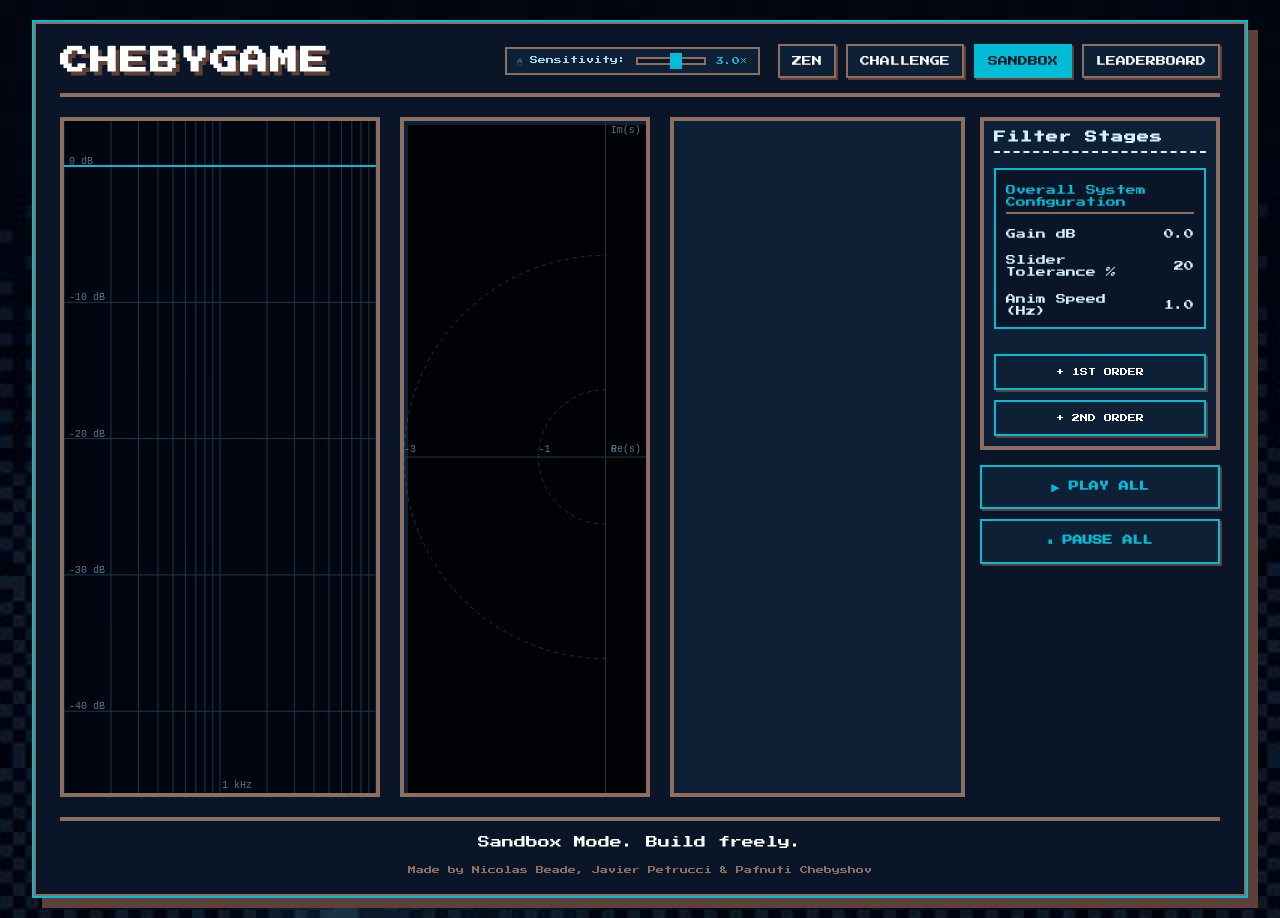
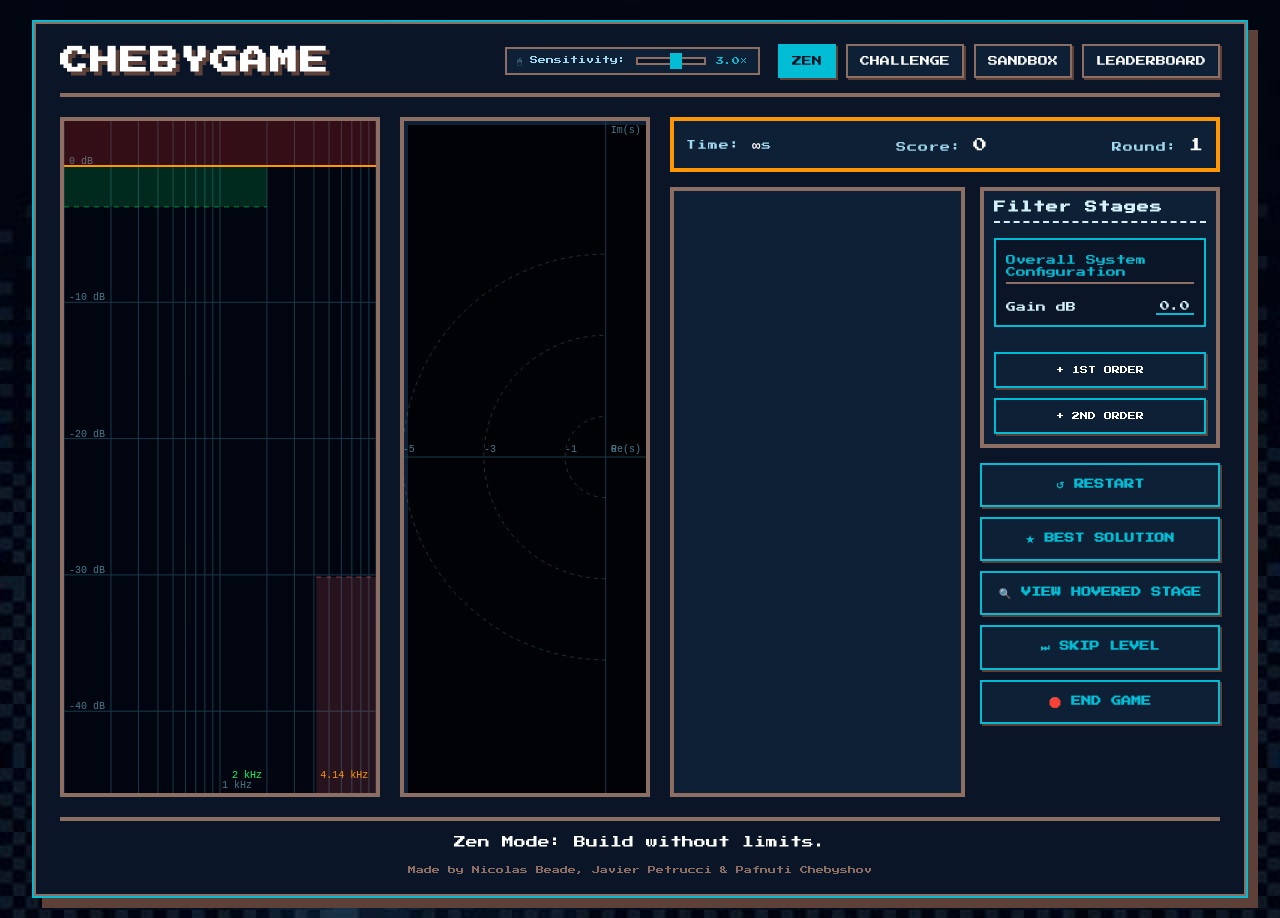
Before and after one commit to NicoBeade/chebygame, a plain HTML site: page index.html in a window 1280 px wide. Drawn offline with Linux system fonts and the light colour scheme.

Commit message:
Set Zen mode as the default landing view. Wire PZMap manager to accept live game constraints so it can auto-scale the s-plane grid up to the exact stop-band frequency. Expand rendering of reference semi-circles to 1kHz, 3kHz, 5kHz, and 10kHz radii.

```diff
--- a/index.html
+++ b/index.html
@@ -5,7 +5,7 @@
     <meta charset="UTF-8">
     <meta name="viewport" content="width=device-width, initial-scale=1.0">
     <title>ChebyGame - Retro Filter Design</title>
-    <link rel="stylesheet" href="css/style.css?v=27">
+    <link rel="stylesheet" href="css/style.css?v=28">
 </head>
 
 <body>
@@ -19,9 +19,9 @@
                     <span id="sensitivity-value">3.0×</span>
                 </div>
                 <div id="mode-selector">
-                    <button id="btn-zen">Zen</button>
+                    <button id="btn-zen" class="active">Zen</button>
                     <button id="btn-challenge">Challenge</button>
-                    <button id="btn-sandbox" class="active">Sandbox</button>
+                    <button id="btn-sandbox">Sandbox</button>
                     <button id="btn-leaderboard">Leaderboard</button>
                 </div>
             </div>
--- a/js/main.js
+++ b/js/main.js
@@ -31,7 +31,6 @@ document.addEventListener('DOMContentLoaded', () => {
 
     requestAnimationFrame(loop);
 
-    // Welcome message
-    document.getElementById('message-area').textContent =
-        'Sandbox Mode. Build freely.';
+    // Default to Zen mode
+    ui.setMode('zen');
 });
--- a/js/ui.js
+++ b/js/ui.js
@@ -280,9 +280,12 @@ class PZMapManager {
         this.height = rect.height;
     }
 
-    autoScale(cascade) {
+    autoScale(cascade, constraints) {
         // Enforce a strict horizontal bound of 3
         this.maxS = 3;
+        if (constraints && constraints.ws) {
+            this.maxS = Math.max(3, constraints.ws * 1.2);
+        }
     }
 
     // Convert s-plane coordinate to canvas pixel
@@ -327,11 +330,11 @@ class PZMapManager {
         ctx.fillText("Re(s)", this.width - 35, yOrigin - 5);
         ctx.fillText("Im(s)", xOrigin + 5, 12);
 
-        // Draw semi-circles for w=1, w=3
+        // Draw semi-circles for w=1, w=3, w=5, w=10
         ctx.strokeStyle = 'rgba(74, 122, 138, 0.4)';
         ctx.setLineDash([4, 4]);
 
-        const wRadii = [1, 3];
+        const wRadii = [1, 3, 5, 10];
         for (const r of wRadii) {
             ctx.beginPath();
             // Canvas arc uses purely pixel dimensions so we map the radius from s-plane to pixels
@@ -362,8 +365,8 @@ class PZMapManager {
         ctx.stroke();
     }
 
-    render(cascade, hoveredStageId = null, showBest = false, bestSolutionStages = null) {
-        this.autoScale(cascade);
+    render(cascade, constraints = null, hoveredStageId = null, showBest = false, bestSolutionStages = null) {
+        this.autoScale(cascade, constraints);
         this.clear();
         this.drawGrid();
 
@@ -912,7 +915,7 @@ class UIManager {
             }
 
             this.plot.render(this.cascade, this.game.constraints, bestSol, this.showBestSolution, hoveredResponse);
-            this.pzmap.render(this.cascade, this.currentlyHoveredStageId, this.showBestSolution, bestStages);
+            this.pzmap.render(this.cascade, this.game.constraints, this.currentlyHoveredStageId, this.showBestSolution, bestStages);
             return;
         }
 
@@ -934,7 +937,7 @@ class UIManager {
 
         // First draw
         this.plot.render(this.cascade, this.game.constraints, bestSol, this.showBestSolution, hoveredResponse);
-        this.pzmap.render(this.cascade, this.currentlyHoveredStageId, this.showBestSolution, bestStages);
+        this.pzmap.render(this.cascade, this.game.constraints, this.currentlyHoveredStageId, this.showBestSolution, bestStages);
 
         // Then evaluate challenge logic
         if (this.game.mode === 'challenge' && this.game.constraints && !this.game.isPaused) {
```
